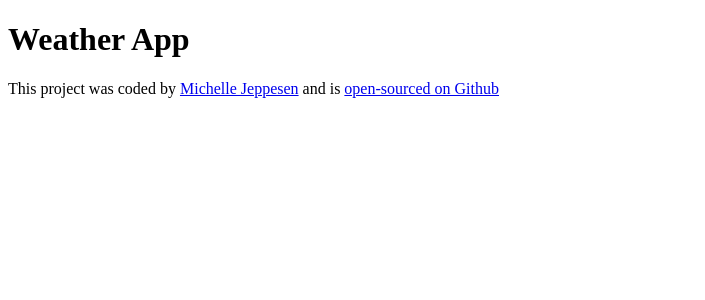
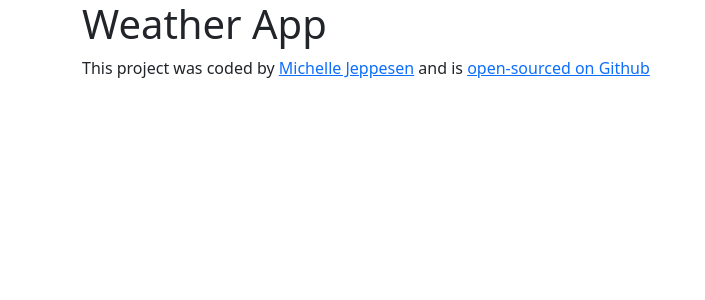
Before and after one commit to michellejeppesen/react-weather-app, a React (Create React App) app: page / in a window 1280 px wide. Shown: the top 300 px of the page, without its empty margins (0-705 px from the left). Built offline with nearby package versions, Linux system fonts and the light colour scheme.

Commit message:
Added bootstrap

```diff
--- a/package.json
+++ b/package.json
@@ -3,6 +3,7 @@
   "version": "0.1.0",
   "private": true,
   "dependencies": {
+    "bootstrap": "^5.1.3",
     "cra-template": "1.1.3",
     "react": "^18.0.0",
     "react-dom": "^18.0.0",
--- a/public/index.html
+++ b/public/index.html
@@ -13,11 +13,11 @@
 
     <link rel="manifest" href="%PUBLIC_URL%/manifest.json" />
 
+
     <title>React Weather App</title>
   </head>
   <body>
     <noscript>You need to enable JavaScript to run this app.</noscript>
-    <div id="root"></div>
-
+      <div id="root"></div>
   </body>
 </html>
--- a/src/App.js
+++ b/src/App.js
@@ -5,9 +5,15 @@ import "./App.css";
 export default function App() {
   return (
     <div className="App">
+      <div className="container">
         <h1>Weather App</h1>
         <footer>
-        This project was coded by <a href=" " target="_blank" rel="noreferrer"> Michelle Jeppesen</a>{" "}and is{" "}
+          This project was coded by{" "}
+          <a href=" " target="_blank" rel="noreferrer">
+            {" "}
+            Michelle Jeppesen
+          </a>{" "}
+          and is{" "}
           <a
             href="https://github.com/michellejeppesen/react-weather-app"
             target="_blank"
@@ -17,5 +23,6 @@ export default function App() {
           </a>
         </footer>
       </div>
+    </div>
   );
 }
--- a/src/index.js
+++ b/src/index.js
@@ -1,6 +1,7 @@
 import React from 'react';
 import ReactDOM from 'react-dom';
 import './index.css';
+import "bootstrap/dist/css/bootstrap.css";
 import App from './App';
 
 
```
Also changed, not shown: 1 other file (tests, documents, lock files or other folders). Lines whose indentation alone changed are shown as unchanged.
